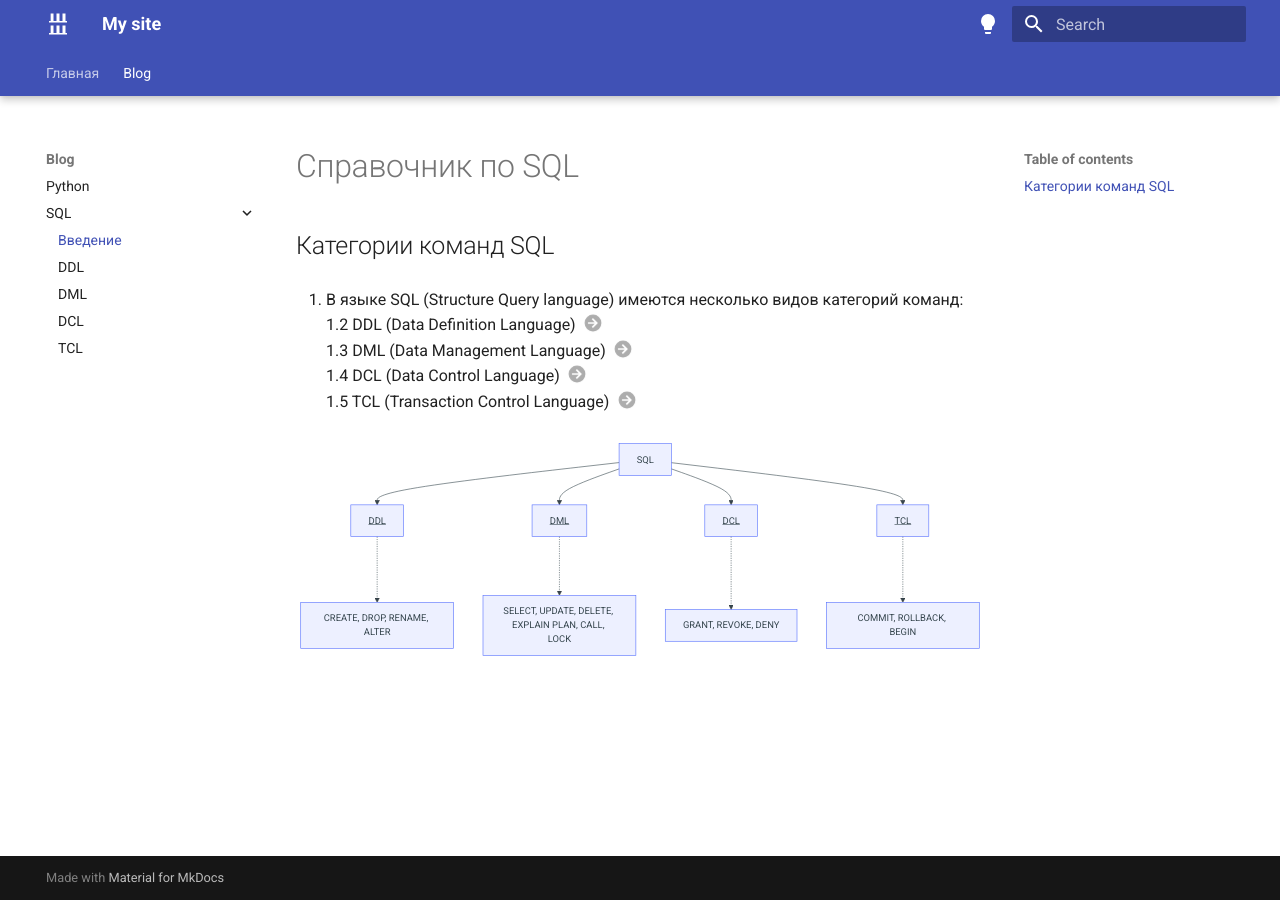
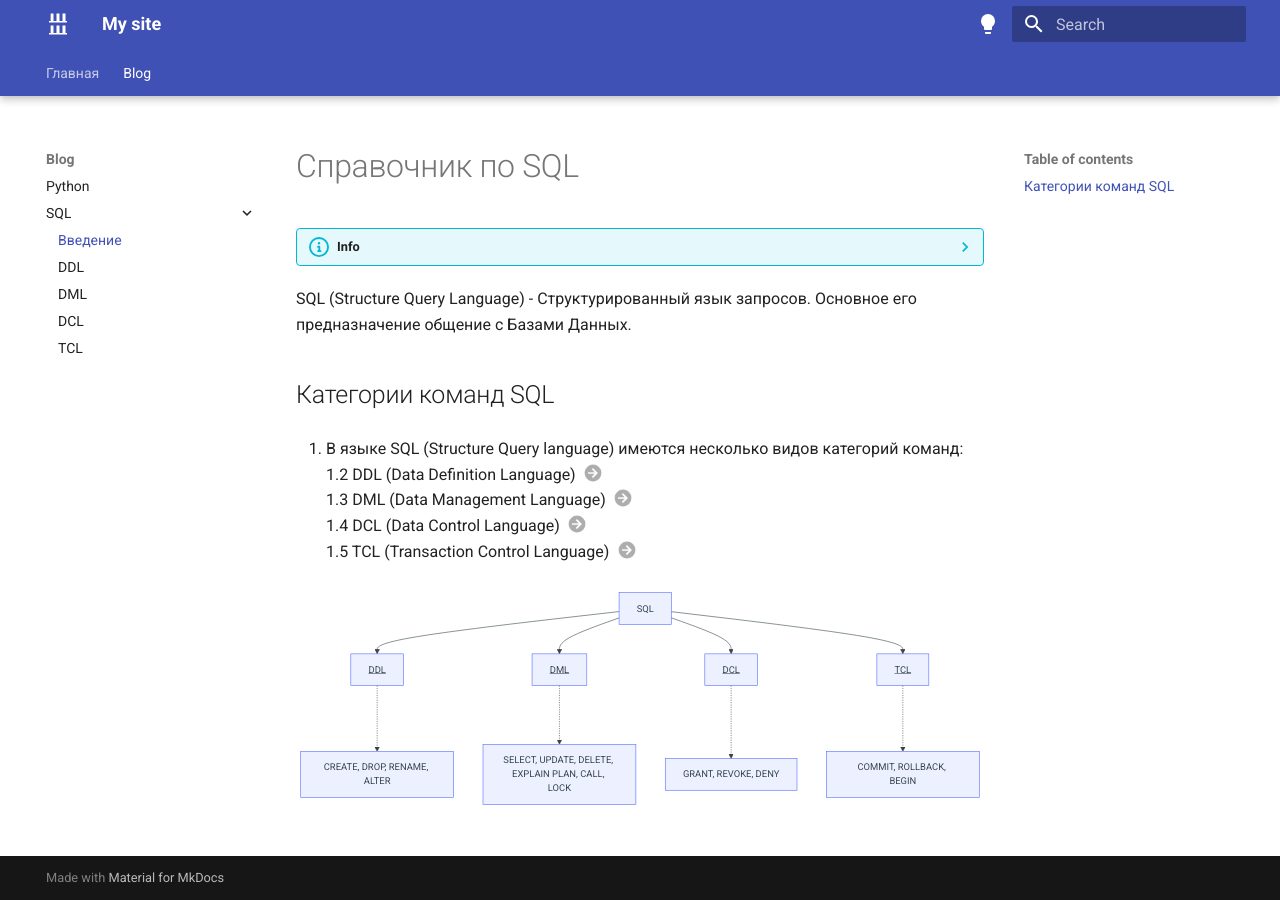
Before and after one commit to NikMaNik/handbook, an MkDocs documentation site: the page built from docs/blog/sql/sql.md, in a window 1280 px wide. Built offline with MkDocs 1.6.1 and Material for MkDocs 9.7.7, drawn with Linux system fonts in a browser that asks for light colours.

`````diff
--- a/docs/blog/sql/sql.md
+++ b/docs/blog/sql/sql.md
@@ -1,4 +1,13 @@
 # Справочник по SQL
+
+??? info
+    Здесь будет размещаться информация о SQL его запросе методах.
+    А так же будут рассмотренны некоторые SQL и NoSQL Базы Данных(БД).
+
+
+SQL (Structure Query Language) - Структурированный язык запросов.
+Основное его предназначение общение с Базами Данных.
+
 
 ## Категории команд SQL
 1. В языке SQL (Structure Query language) имеются несколько видов категорий команд:
@@ -18,7 +27,7 @@
 ````mermaid
 
 graph TD;
-    SQL --> DDL	-..->id1[CREATE, DROP, RENAME, ALTER]
+    SQL --> DDL	-..-> id1[CREATE, DROP, RENAME, ALTER]
     SQL --> DML -..-> id2[SELECT, UPDATE, DELETE, EXPLAIN PLAN, CALL, LOCK]
     SQL --> DCL -..-> id3[GRANT, REVOKE, DENY]
     SQL --> TCL -..-> id4[COMMIT, ROLLBACK, BEGIN]
`````
Also changed, not shown: other parts of docs/blog/sql/sql.md (+3 -0 lines), docs/blog/docker/docker.md (added, +11 -0 lines), docs/blog/index.md (+5 -0 lines), docs/blog/python/python.md (added, +11 -0 lines), docs/project/superspreader/supersreader.md (added, +1 -0 lines), docs/blog/python.md (deleted), 1 other file.
